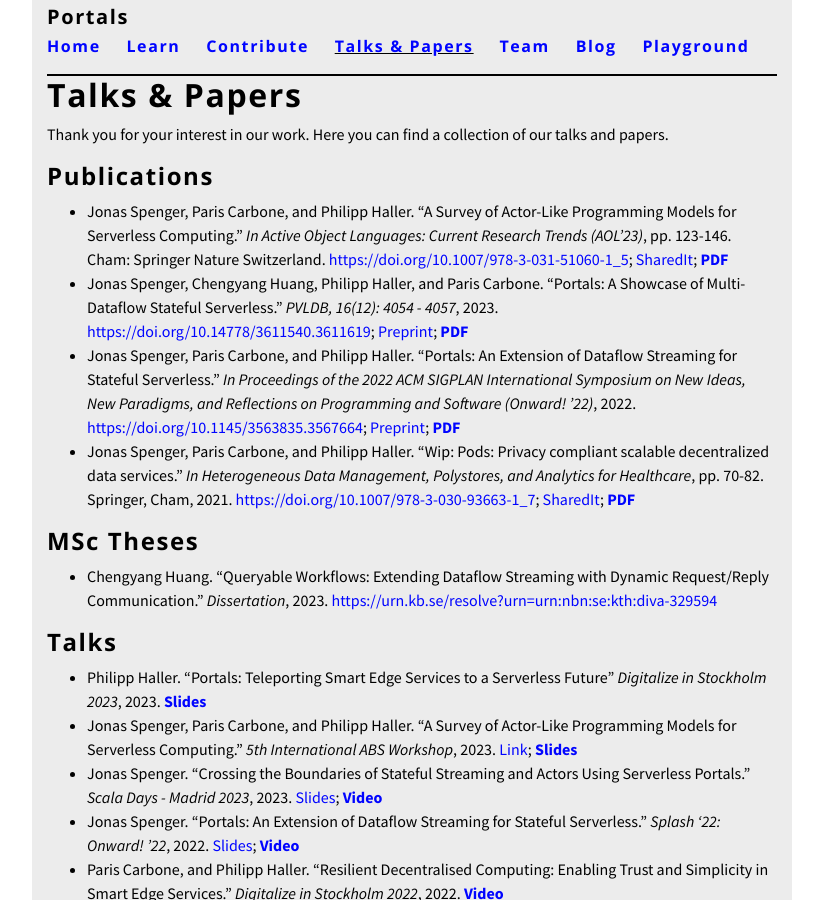
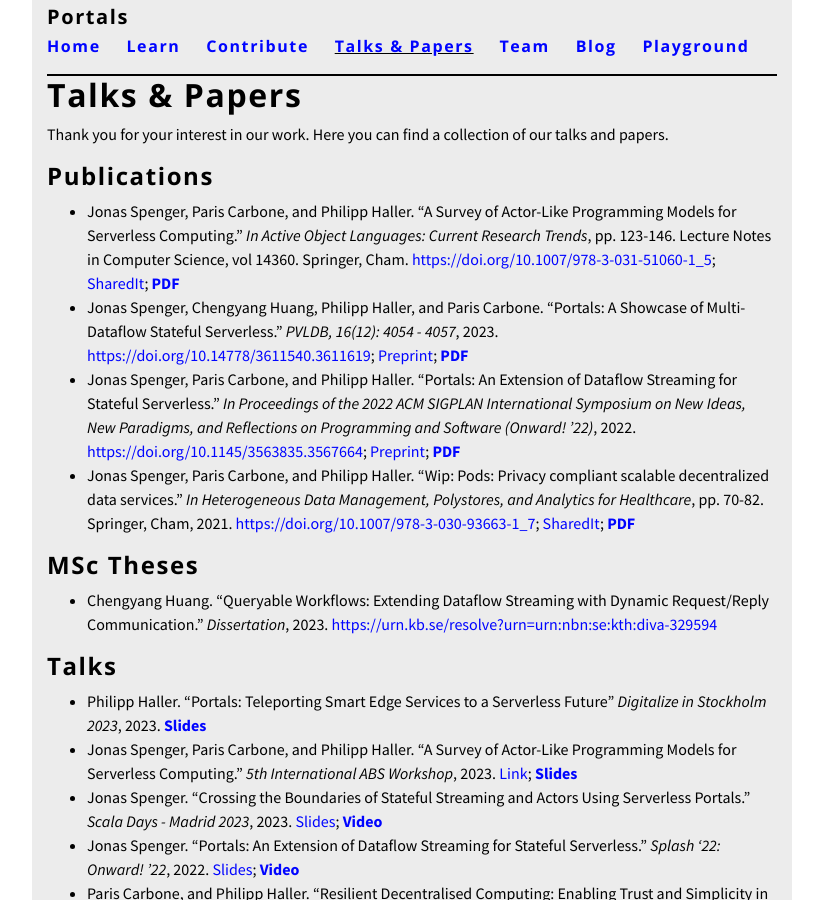
Before and after one commit to portals-project/portals-project.github.io, a Jekyll site: the page built from talks-&-papers.md, in a window 1280 px wide and 900 px high. Shown: the whole window, without its empty margins (228-1051 px from the left). Built offline with Jekyll 4.4.1, drawn with Linux system fonts in a browser that asks for light colours; nearby versions of some CDN libraries.

Commit message:
Update AOL citation

```diff
--- a/talks-&-papers.md
+++ b/talks-&-papers.md
@@ -8,7 +8,7 @@
 Thank you for your interest in our work. Here you can find a collection of our talks and papers.
 
 ## Publications
-* Jonas Spenger, Paris Carbone, and Philipp Haller. "A Survey of Actor-Like Programming Models for Serverless Computing." *In Active Object Languages: Current Research Trends (AOL'23)*, pp. 123-146. Cham: Springer Nature Switzerland. [https://doi.org/10.1007/978-3-031-51060-1_5](https://doi.org/10.1007/978-3-031-51060-1_5); [SharedIt](https://rdcu.be/dxwia); **[PDF](https://people.kth.se/~jspenger/pdfs/spenger23aol.pdf)**
+* Jonas Spenger, Paris Carbone, and Philipp Haller. "A Survey of Actor-Like Programming Models for Serverless Computing." *In Active Object Languages: Current Research Trends*, pp. 123-146. Lecture Notes in Computer Science, vol 14360. Springer, Cham. [https://doi.org/10.1007/978-3-031-51060-1_5](https://doi.org/10.1007/978-3-031-51060-1_5); [SharedIt](https://rdcu.be/dxwia); **[PDF](https://people.kth.se/~jspenger/pdfs/spenger23aol.pdf)**
 * Jonas Spenger, Chengyang Huang, Philipp Haller, and Paris Carbone. "Portals: A Showcase of Multi-Dataflow Stateful Serverless." *PVLDB, 16(12): 4054 - 4057*, 2023. [https://doi.org/10.14778/3611540.3611619](https://doi.org/10.14778/3611540.3611619); [Preprint](https://people.kth.se/~jspenger/pdfs/spenger23vldb.pdf); **[PDF](https://www.vldb.org/pvldb/vol16/p4054-spenger.pdf)**
 * Jonas Spenger, Paris Carbone, and Philipp Haller. "Portals: An Extension of Dataflow Streaming for Stateful Serverless." *In Proceedings of the 2022 ACM SIGPLAN International Symposium on New Ideas, New Paradigms, and Reflections on Programming and Software (Onward! ’22)*, 2022. [https://doi.org/10.1145/3563835.3567664](https://doi.org/10.1145/3563835.3567664); [Preprint](https://people.kth.se/~jspenger/pdfs/spenger22onward.pdf);  **[PDF](https://dl.acm.org/doi/pdf/10.1145/3563835.3567664)**
 * Jonas Spenger, Paris Carbone, and Philipp Haller. "Wip: Pods: Privacy compliant scalable decentralized data services." *In Heterogeneous Data Management, Polystores, and Analytics for Healthcare*, pp. 70-82. Springer, Cham, 2021. [https://doi.org/10.1007/978-3-030-93663-1_7](https://doi.org/10.1007/978-3-030-93663-1_7); [SharedIt](https://rdcu.be/dxwj0); **[PDF](https://people.kth.se/~jspenger/pdfs/spenger21poly.pdf)**
```
